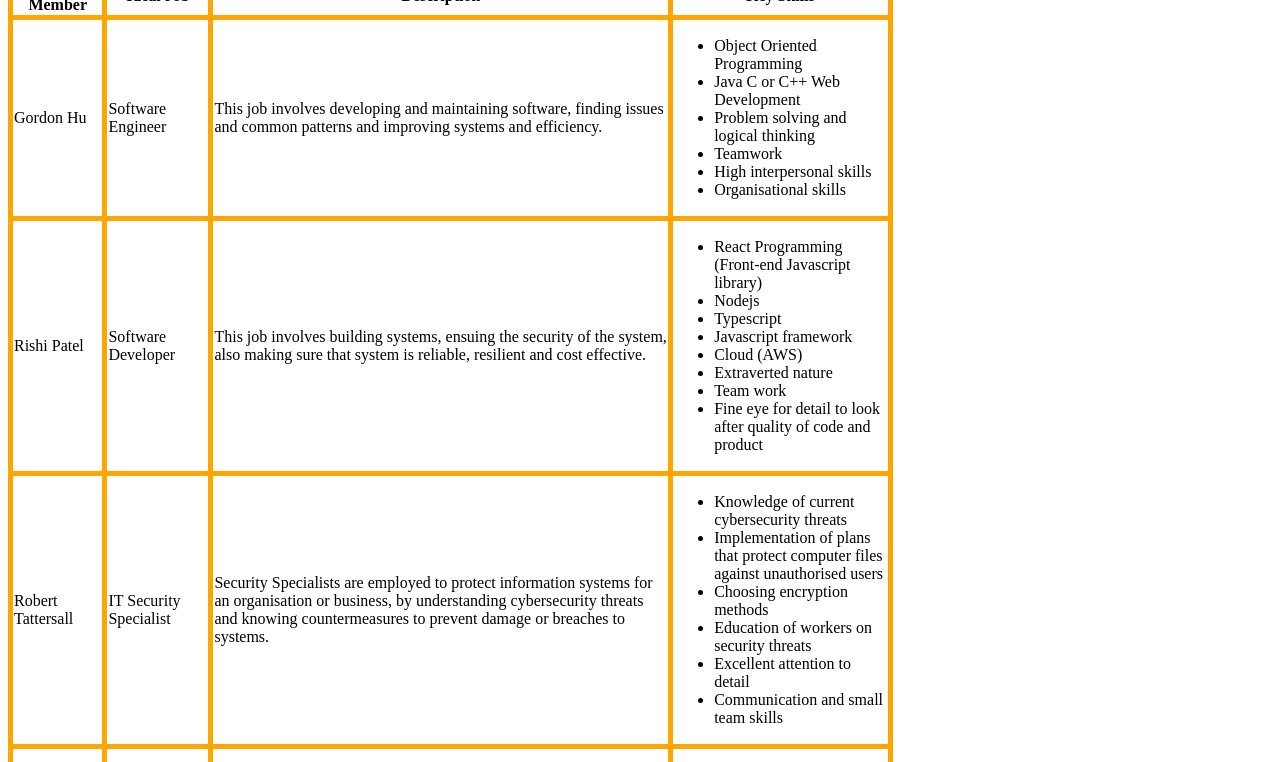
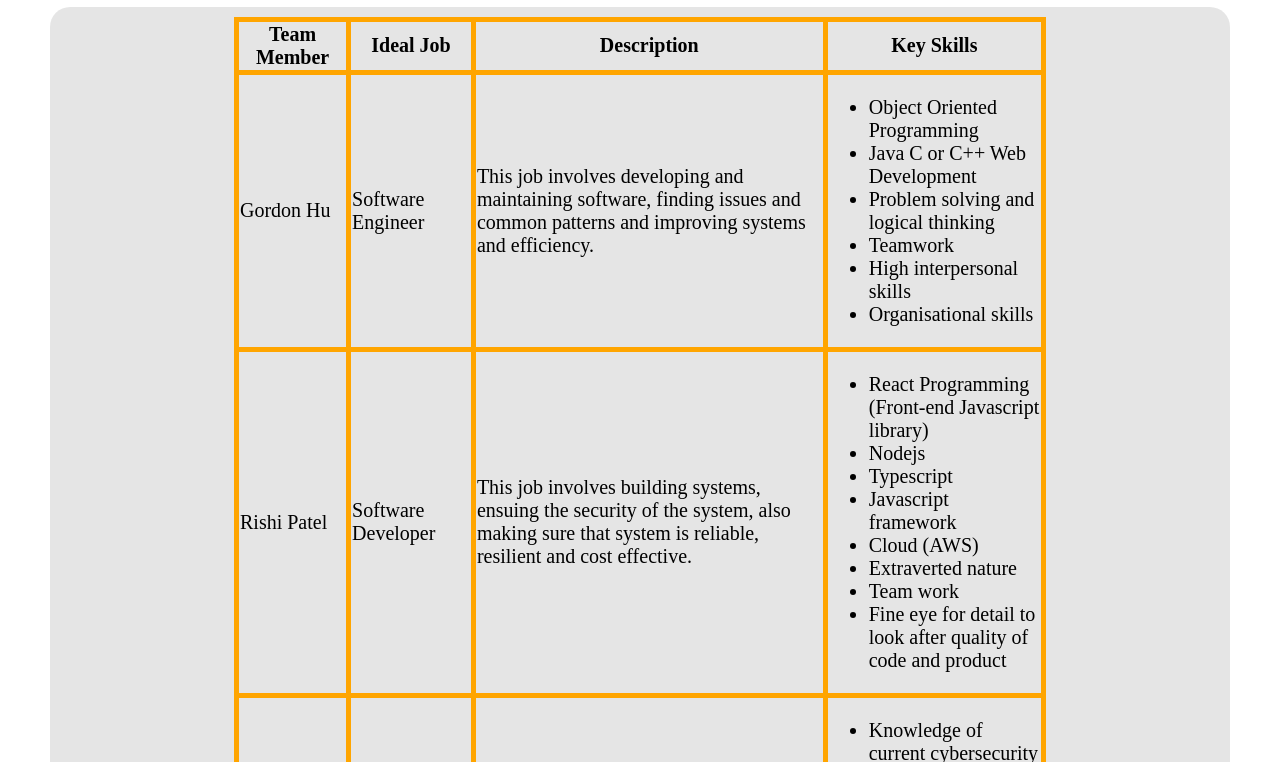
Before and after one commit to AnakinB01/COSC1078_BigBrainSpace_Assignment2, a plain HTML site: page idealjobs.html in a window 1280 px wide. Shown: the part 253-1015 px from the top of the page. Drawn offline with Linux system fonts and the light colour scheme; the site is published under a folder, as on GitHub Pages, so addresses that start at the root find nothing.

Commit message:
Update idealjobs.html

```diff
--- a/idealjobs.html
+++ b/idealjobs.html
@@ -3,7 +3,7 @@
   <head>
     <meta charset="UTF-8" />
     <meta name="viewport" content="width=device-width, initial-scale=1.0" />
-    <link rel="stylesheet" type="text/css" href="/main.css" media="screen" />
+    <link rel="stylesheet" type="text/css" href="main.css" media="screen" />
 
     <title>The I.T World - Ideal Jobs</title>
   </head>
```
